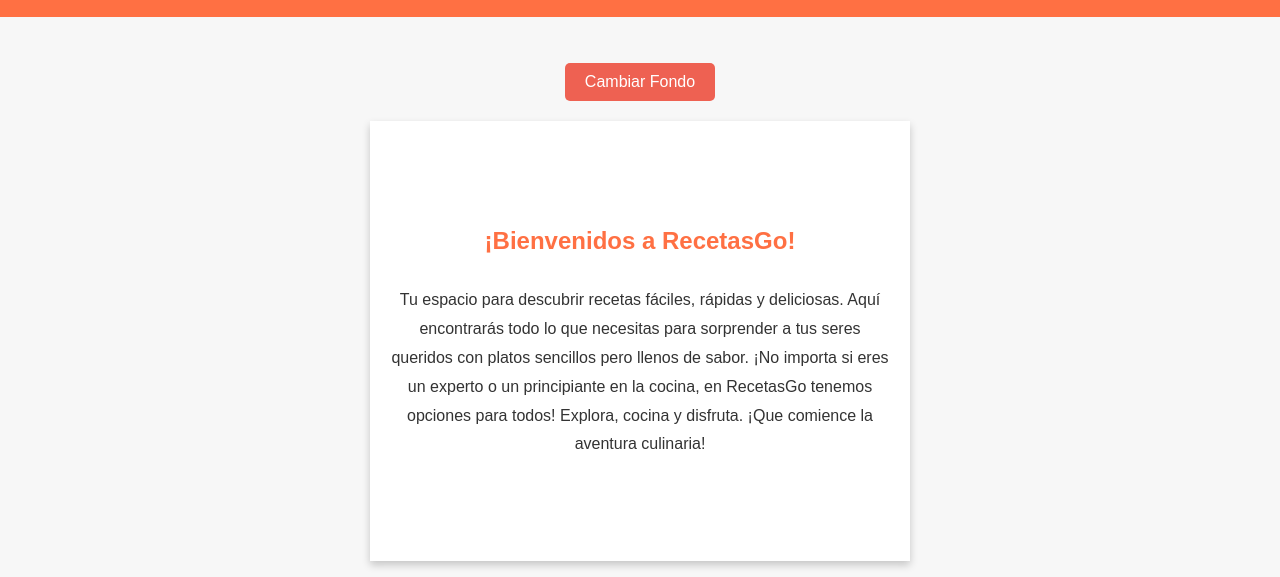
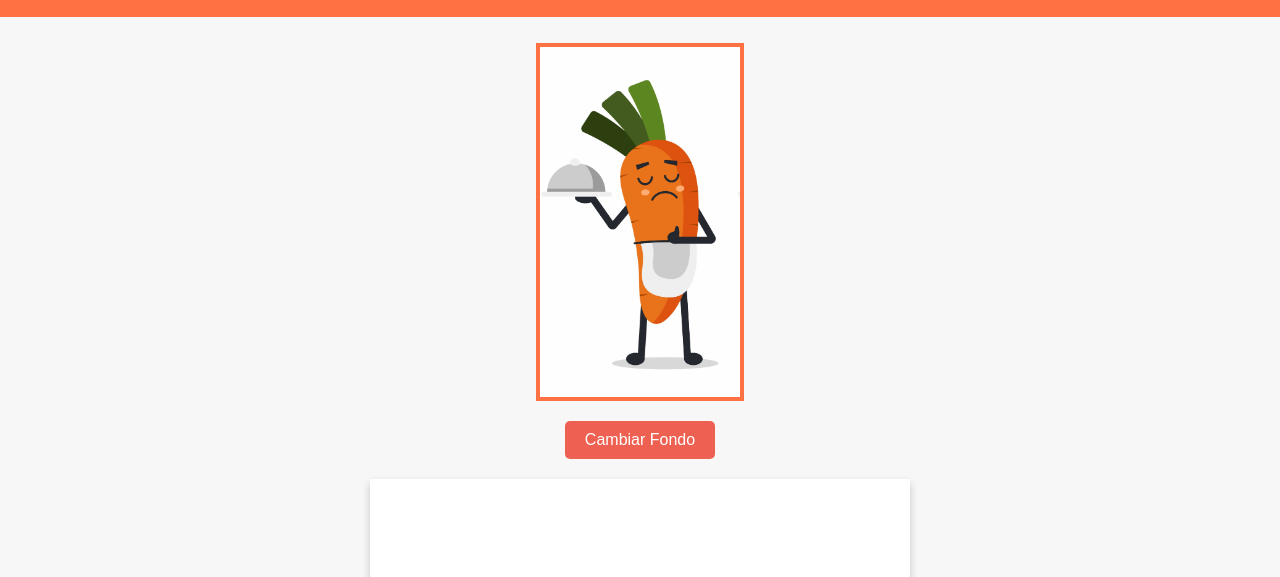
Before and after one commit to titis28/ProyectoFinal-WD, a website: page index.html in a window 1280 px wide. Shown: the part 223-800 px from the top of the page. Drawn offline with Linux system fonts and the light colour scheme.

Commit message:
Update index.html

```diff
--- a/index.html
+++ b/index.html
@@ -11,7 +11,11 @@
         <img src="img/logo.jpeg" alt="Logo" id="logo">
     </nav>
 </header><br>
-
+<div class="contenedor-animacion">
+    <div id="marco">
+        <div id="animacion"></div>
+    </div>
+</div>
 <button type="button" id="boton" onclick="cambiarFondo()">Cambiar Fondo</button>
 <div class="bienvenida" id="cuadrado">
     <h1>¡Bienvenidos a RecetasGo!</h1>
```
